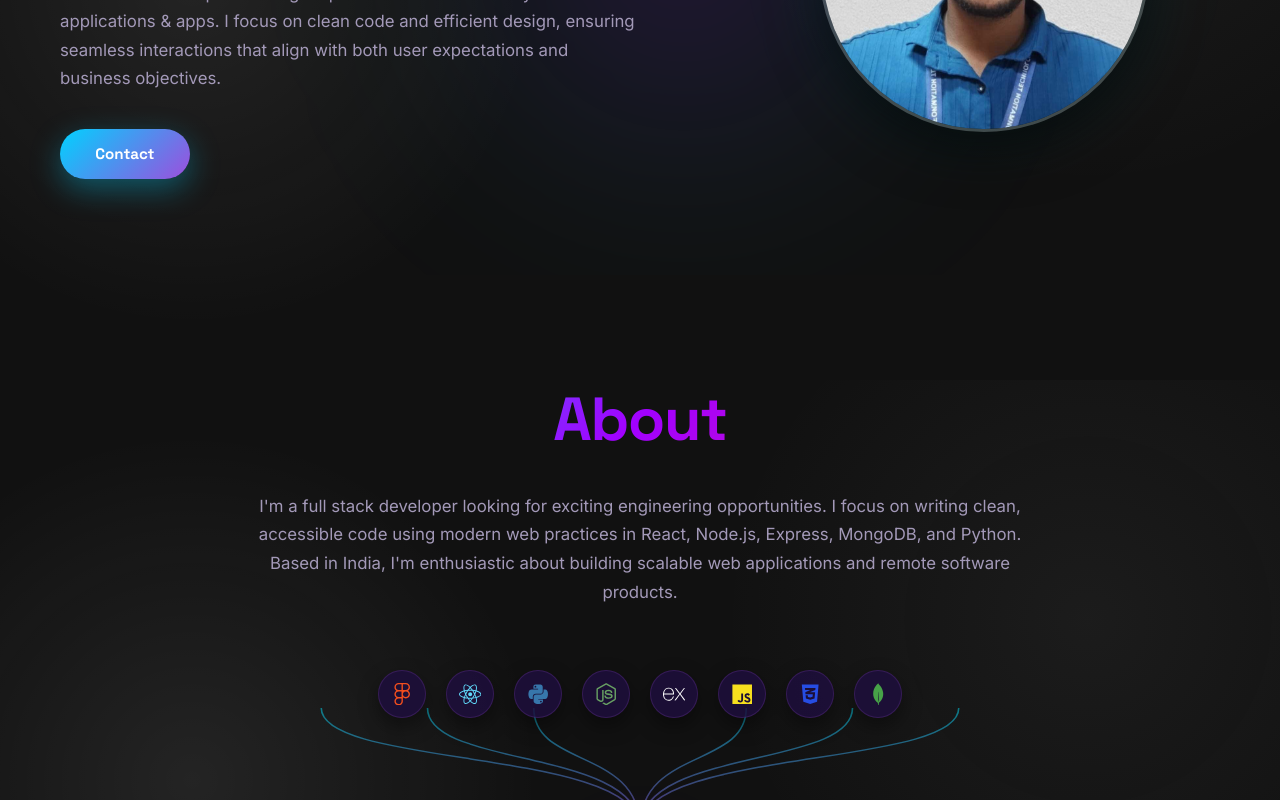
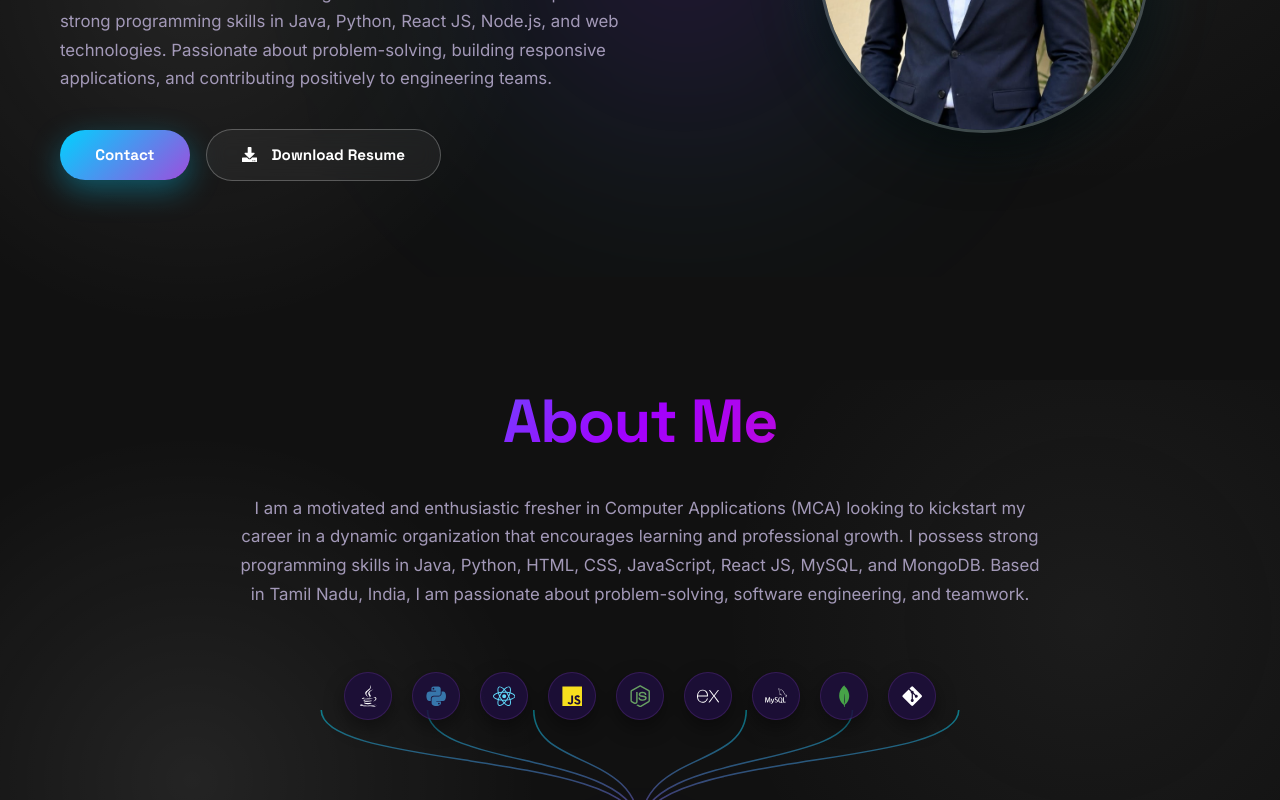
Before and after one commit to logendiranrv/logendiranportfolio, a React (Create React App) app: page / in a window 1280 px wide. Shown: the part 420-1220 px from the top of the page. Built offline with nearby package versions, Linux system fonts and the light colour scheme; no server answers; the database is empty.

Commit message:
Update profile photo, resume pdf, portfolio content and vercel.json

```diff
--- a/src/components/about.js
+++ b/src/components/about.js
@@ -3,21 +3,22 @@ import {
   FaReact,
   FaNodeJs,
   FaPython,
+  FaJava,
   FaJs,
-  FaCss3Alt,
-  FaFigma
+  FaGitAlt
 } from 'react-icons/fa';
-import { SiExpress, SiMongodb } from 'react-icons/si';
+import { SiExpress, SiMongodb, SiMysql } from 'react-icons/si';
 
 const techBadgesList = [
-  { icon: <FaFigma className="tech-icon figma" />, label: 'Figma' },
-  { icon: <FaReact className="tech-icon react" />, label: 'React' },
+  { icon: <FaJava className="tech-icon java" />, label: 'Java' },
   { icon: <FaPython className="tech-icon python" />, label: 'Python' },
+  { icon: <FaReact className="tech-icon react" />, label: 'React JS' },
+  { icon: <FaJs className="tech-icon js" />, label: 'JavaScript' },
   { icon: <FaNodeJs className="tech-icon node" />, label: 'Node.js' },
   { icon: <SiExpress className="tech-icon express" />, label: 'Express' },
-  { icon: <FaJs className="tech-icon js" />, label: 'JS' },
-  { icon: <FaCss3Alt className="tech-icon css" />, label: 'CSS' },
+  { icon: <SiMysql className="tech-icon mysql" />, label: 'MySQL' },
   { icon: <SiMongodb className="tech-icon mongo" />, label: 'MongoDB' },
+  { icon: <FaGitAlt className="tech-icon git" />, label: 'Git' },
 ];
 
 const About = () => {
@@ -27,12 +28,12 @@ const About = () => {
 
         {/* Section Header */}
         <h2 className="gradient-heading-title" data-aos="fade-up">
-          About
+          About Me
         </h2>
 
         {/* Bio Paragraph */}
         <p className="anurag-about-text" data-aos="fade-up">
-          I'm a full stack developer looking for exciting engineering opportunities. I focus on writing clean, accessible code using modern web practices in React, Node.js, Express, MongoDB, and Python. Based in India, I'm enthusiastic about building scalable web applications and remote software products.
+          I am a motivated and enthusiastic fresher in Computer Applications (MCA) looking to kickstart my career in a dynamic organization that encourages learning and professional growth. I possess strong programming skills in Java, Python, HTML, CSS, JavaScript, React JS, MySQL, and MongoDB. Based in Tamil Nadu, India, I am passionate about problem-solving, software engineering, and teamwork.
         </p>
 
         {/* Connected Tech Stack Tree Node */}
--- a/src/components/components.css
+++ b/src/components/components.css
@@ -461,6 +461,32 @@
   background: var(--gradient-btn-hover);
   transform: translateY(-2px);
   box-shadow: 0 15px 35px rgba(216, 0, 255, 0.45);
+}
+
+.anurag-pill-btn-outline {
+  display: inline-flex;
+  align-items: center;
+  justify-content: center;
+  gap: 0.5rem;
+  padding: 0.8rem 2.2rem;
+  background: rgba(255, 255, 255, 0.05);
+  border: 1px solid rgba(255, 255, 255, 0.25);
+  color: #ffffff;
+  border-radius: 30px;
+  font-family: var(--font-heading);
+  font-size: 0.95rem;
+  font-weight: 700;
+  text-decoration: none;
+  transition: all 0.3s ease;
+  backdrop-filter: blur(10px);
+}
+
+.anurag-pill-btn-outline:hover {
+  background: rgba(0, 210, 255, 0.15);
+  border-color: #00d2ff;
+  color: #00d2ff;
+  transform: translateY(-2px);
+  box-shadow: 0 10px 25px rgba(0, 210, 255, 0.3);
 }
 
 /* RIGHT COLUMN: PROFILE IMAGE WITH RADIAL AURA GLOW */
--- a/src/components/contact.js
+++ b/src/components/contact.js
@@ -37,7 +37,7 @@ const Contact = () => {
                 <div className="contact-icon-bubble">
                   <FaPhoneAlt />
                 </div>
-                <span>+91 9042978939</span>
+                <span>+91 6383121749</span>
               </div>
 
               <div className="contact-item">
--- a/src/components/experience.js
+++ b/src/components/experience.js
@@ -1,30 +1,30 @@
 import React from 'react';
-import { FaBriefcase, FaGraduationCap, FaCode } from 'react-icons/fa';
+import { FaBriefcase, FaCode } from 'react-icons/fa';
 
 const timelineItems = [
   {
+    type: "Training",
+    icon: <FaCode />,
+    title: "Python with AI",
+    organization: "CSK Academy, Salem, Tamil Nadu",
+    duration: "Dec 2024",
+    description: "Completed training program focused on Python programming and Artificial Intelligence concepts.",
+  },
+  {
     type: "Internship",
     icon: <FaBriefcase />,
-    title: "Web Development & AI Intern",
-    organization: "Tech Innovation Labs",
-    duration: "June 2024 – August 2024",
-    description: "Built responsive frontend UI components using React and Tailwind CSS. Developed Python backend microservices for AI text parsing and integrated REST API endpoints.",
+    title: "Full Stack Development Intern",
+    organization: "CSK Academy, Salem, Tamil Nadu",
+    duration: "Jul 2024",
+    description: "Developed full stack applications utilizing both frontend and backend technologies.",
   },
   {
-    type: "College Projects",
-    icon: <FaGraduationCap />,
-    title: "College Bus Management System",
-    organization: "Nehru Institute of Information Technology",
-    duration: "January 2024 – April 2024",
-    description: "Engineered an enterprise fleet management and student registration system using Java, MySQL, HTML, and CSS. Optimized route scheduling queries for over 1,200 students.",
-  },
-  {
-    type: "Personal Projects",
-    icon: <FaCode />,
-    title: "Full Stack & AI Web Applications",
-    organization: "Independent Development",
-    duration: "2023 – Present",
-    description: "Designed and deployed multiple production-ready full-stack applications including Clinic Booking Portals and RAG Document Search engines using the MERN stack and Python.",
+    type: "Internship",
+    icon: <FaBriefcase />,
+    title: "Web Development Intern",
+    organization: "Odugaa Tech, Salem, Tamil Nadu",
+    duration: "Aug 2023",
+    description: "Worked on web development projects, gaining hands-on experience in building and deploying web applications.",
   },
 ];
 
--- a/src/components/footer.js
+++ b/src/components/footer.js
@@ -31,7 +31,7 @@ const Footer = () => {
               <FaTwitter />
             </a>
             <a
-              href="https://linkedin.com"
+              href="https://linkedin.com/in/logendiran-r-24567a295"
               target="_blank"
               rel="noopener noreferrer"
               className="footer-social-link"
--- a/src/components/hero.js
+++ b/src/components/hero.js
@@ -1,4 +1,5 @@
 import React from 'react';
+import { FaDownload } from 'react-icons/fa';
 
 const Hero = () => {
   return (
@@ -17,16 +18,25 @@ const Hero = () => {
             </h1>
 
             <h2 className="anurag-hero-subtitle">
-              Full-Stack Developer.
+              Full-Stack Developer
             </h2>
 
             <p className="anurag-hero-bio">
-              A full stack developer building responsive and user-friendly web applications & apps. I focus on clean code and efficient design, ensuring seamless interactions that align with both user expectations and business objectives.
+              Motivated and enthusiastic MCA graduate & Full-Stack Developer with strong programming skills in Java, Python, React JS, Node.js, and web technologies. Passionate about problem-solving, building responsive applications, and contributing positively to engineering teams.
             </p>
 
-            <div className="anurag-cta-row">
+            <div className="anurag-cta-row" style={{ display: 'flex', gap: '1rem', flexWrap: 'wrap' }}>
               <a href="#contact" className="anurag-pill-btn">
                 Contact
+              </a>
+              <a
+                href="/resume.pdf"
+                download="Logendiran_R_Resume.pdf"
+                target="_blank"
+                rel="noopener noreferrer"
+                className="anurag-pill-btn-outline"
+              >
+                <FaDownload style={{ marginRight: '0.4rem' }} /> Download Resume
               </a>
             </div>
 
--- a/src/components/projects.js
+++ b/src/components/projects.js
@@ -5,27 +5,19 @@ import { supabase } from '../supabaseClient';
 const fallbackProjects = [
   {
     title: "College Bus Management System",
-    description: "A web app for automated fleet and route scheduling. View live routes, driver details, and student assignments with seamless interactive controls.",
-    technologies: ["React", "Node.js", "MySQL", "Tailwind CSS"],
+    description: "Developed a system to manage college bus operations, enabling streamlined scheduling, route management, and student tracking.",
+    technologies: ["HTML", "CSS", "Java", "MySQL"],
     github: "https://github.com/logendiranrv",
     demo: "https://github.com/logendiranrv",
     image: "https://images.unsplash.com/photo-1544620347-c4fd4a3d5957?auto=format&fit=crop&w=800&q=80"
   },
   {
-    title: "Clinic Booking & Healthcare Engine",
-    description: "Digital patient appointment web application with real-time schedule locks, doctor queue management, and instant notifications.",
-    technologies: ["React", "Express", "MongoDB", "Node.js"],
+    title: "Clinic Appointment Booking System",
+    description: "Built a responsive clinic appointment booking web application enabling patients to schedule, reschedule, and cancel appointments online. Features doctor availability management and patient dashboard.",
+    technologies: ["React JS", "JavaScript", "CSS", "MongoDB"],
     github: "https://github.com/logendiranrv",
     demo: "https://github.com/logendiranrv",
     image: "https://images.unsplash.com/photo-1576091160399-112ba8d25d1d?auto=format&fit=crop&w=800&q=80"
-  },
-  {
-    title: "AI Document Intelligence & RAG System",
-    description: "Vector search engine enabling users to query complex PDFs and documents using natural language embeddings and fast retrieval.",
-    technologies: ["Python", "FastAPI", "React", "LangChain"],
-    github: "https://github.com/logendiranrv",
-    demo: "https://github.com/logendiranrv",
-    image: "https://images.unsplash.com/photo-1618005182384-a83a8bd57fbe?auto=format&fit=crop&w=800&q=80"
   }
 ];
 
```
Also changed, not shown: src/components/education.js (+6 -6 lines), public/profile.jpg, vercel.json (added), 1 other file (tests, documents, lock files or other folders).
